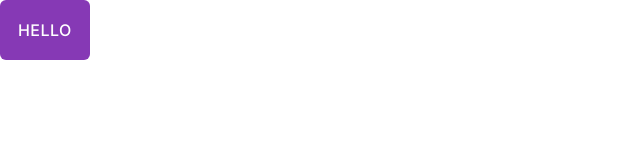
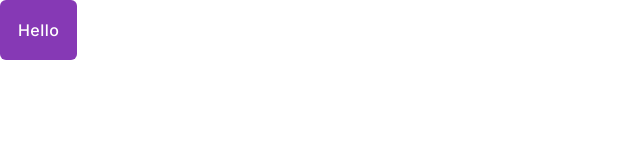
Before and after one commit to peaksoft-school/gift-list-js10, a React (Create React App) app: page / in a window 1280 px wide. Shown: the top 160 px of the page, without its empty margins (0-640 px from the left). Built offline with nearby package versions, Linux system fonts and the light colour scheme.

Commit message:
added text transform

```diff
--- a/src/App.js
+++ b/src/App.js
@@ -3,7 +3,7 @@ import { Button } from './components/UI/Button'
 export function App() {
    return (
       <div className="App">
-         <Button>hello</Button>
+         <Button>Hello</Button>
       </div>
    )
 }
--- a/src/components/UI/Button.jsx
+++ b/src/components/UI/Button.jsx
@@ -16,6 +16,7 @@ const StyledVariants = {
       fontSize: '1rem',
       fontWeight: 500,
       border: 'none',
+      textTransform: 'capitalize',
       ':hover': { backgroundColor: '#612386' },
       ':active': { backgroundColor: '#793686' },
       ':disabled': { backgroundColor: 'rgba(28, 27, 31, 0.12)' },
@@ -25,6 +26,7 @@ const StyledVariants = {
       color: '#8D949E',
       fontSize: '0.875',
       fontWeight: 500,
+      textTransform: 'capitalize',
       border: '1px solid #8D949E',
       ':hover': { backgroundColor: '#612386', color: 'white' },
       ':active': { backgroundColor: '#AB62D8', color: 'white' },
@@ -56,5 +58,5 @@ const StyledButton = styled(UiButton)`
    border-radius: 6px;
    outline: none;
    cursor: pointer;
-   ${getVariants}
+   ${getVariants};
 `
```
